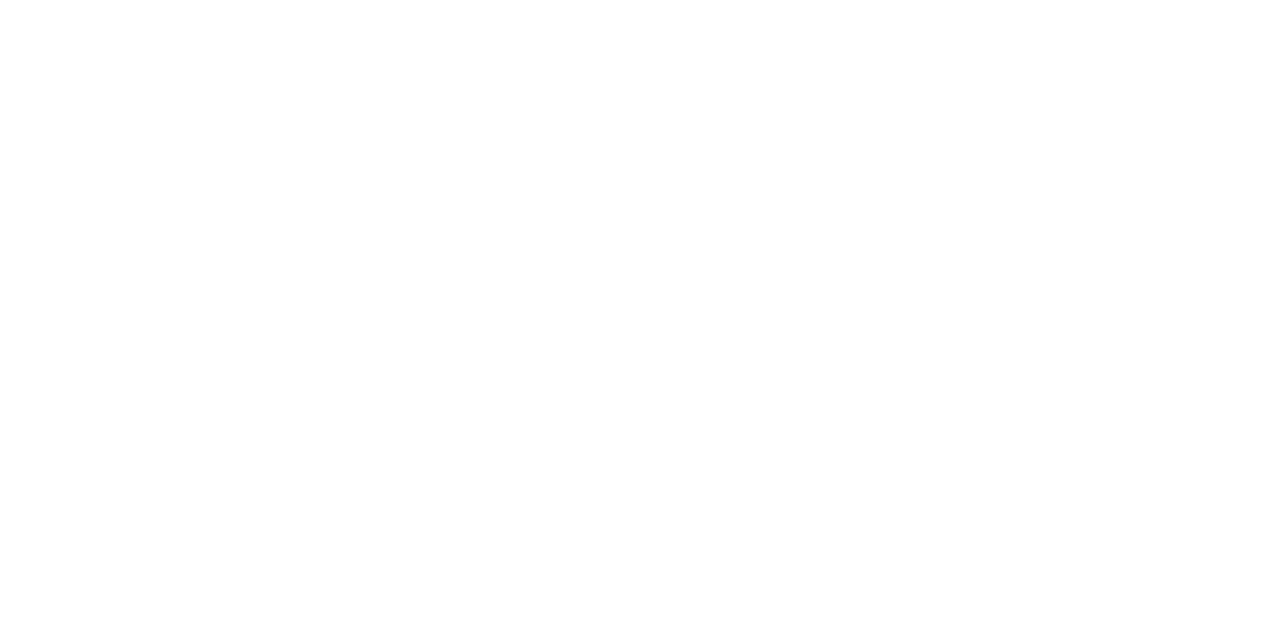
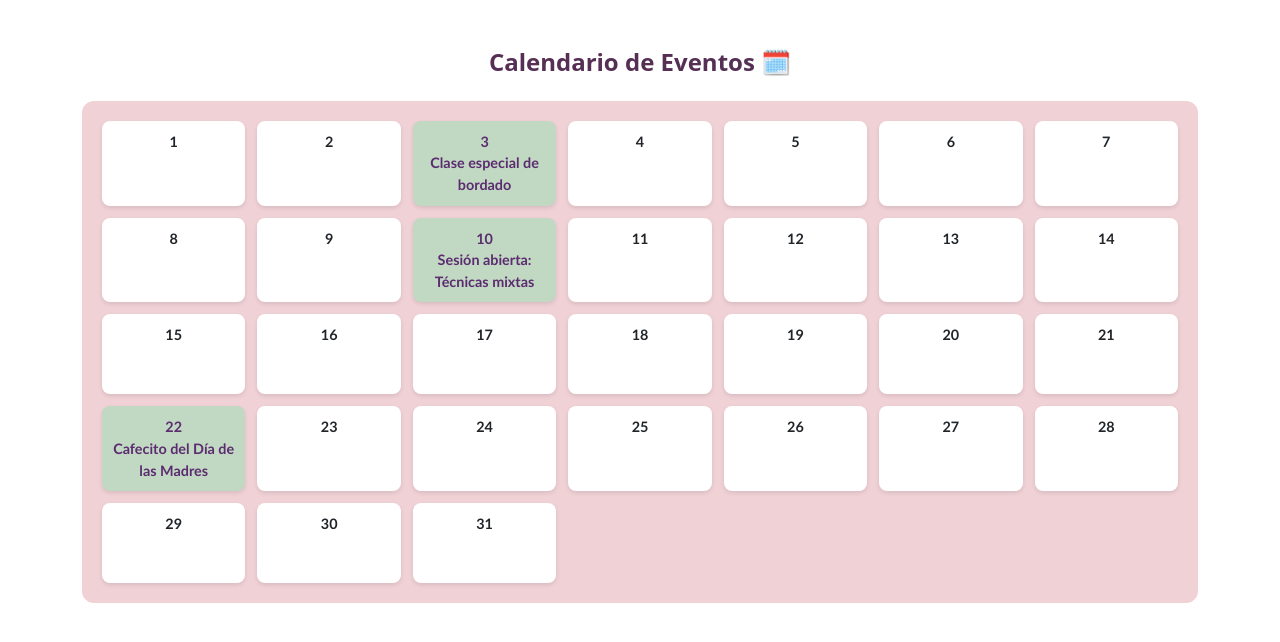
Before and after one commit to Ange3108/G2_SC502_VN_Proyecto, a PHP site: page /secciones/eventos.html in a window 1280 px wide. Before the commit the part shown is empty. Shown: the top 642 px of the page. Run offline with PHP 8.4, Linux system fonts and the light colour scheme; some libraries are stand-ins or nearby versions.

Commit message:
Trabajé en el calendario en la sección de Eventos

```diff
--- a/La Crocherita/Comunidad/css/style.css
+++ b/La Crocherita/Comunidad/css/style.css
@@ -31,7 +31,7 @@
   background-color: rgb(250, 209, 253);
 }
 
-/* ESTILO ARMÓNICO PARA SECCIÓN CLASES */
+/* Estilo de Clases */
 .seccion-clases {
   display: flex;
   flex-direction: column;
@@ -83,3 +83,31 @@
   color: #562f54;
   text-align: center;
 }
+
+/*Estilo de Eventos*/
+.calendar-grid {
+  display: grid;
+  grid-template-columns: repeat(7, 1fr);
+  gap: 12px;
+  background-color: #f0d1d6;
+  padding: 20px;
+  border-radius: 12px;
+}
+
+.calendar-day {
+  background-color: #fff;
+  border-radius: 8px;
+  padding: 10px;
+  text-align: center;
+  box-shadow: 0 2px 4px rgba(0,0,0,0.1);
+  font-family: "Trebuchet MS", sans-serif;
+  font-size: 0.9rem;
+  min-height: 80px;
+  position: relative;
+}
+
+.calendar-day.evento {
+  background-color: #c1d8c3;
+  font-weight: bold;
+  color: #5b2c6f;
+}
--- /dev/null
+++ b/La Crocherita/Comunidad/js/eventos.js
@@ -0,0 +1,25 @@
+document.addEventListener("DOMContentLoaded", function () {
+  const diasEnMes = 31; // Propuesta: Agosto
+  const calendar = document.getElementById("calendar");
+
+  const eventos = [
+    { dia: 3, titulo: "Clase especial de bordado" },
+    { dia: 10, titulo: "Sesión abierta: Técnicas mixtas" },
+    { dia: 22, titulo: "Cafecito del Día de las Madres" },
+  ];
+
+  for (let i = 1; i <= diasEnMes; i++) {
+    const diaDiv = document.createElement("div");
+    diaDiv.className = "calendar-day";
+
+    const evento = eventos.find((ev) => ev.dia === i);
+    if (evento) {
+      diaDiv.classList.add("evento");
+      diaDiv.innerHTML = `<strong>${i}</strong><br>${evento.titulo}`;
+    } else {
+      diaDiv.innerHTML = `<strong>${i}</strong>`;
+    }
+
+    calendar.appendChild(diaDiv);
+  }
+});
--- a/La Crocherita/Comunidad/secciones/eventos.html
+++ b/La Crocherita/Comunidad/secciones/eventos.html
@@ -0,0 +1,21 @@
+<!DOCTYPE html>
+<html lang="es">
+  <head>
+    <meta charset="UTF-8" />
+    <title>Eventos - La Crocherita</title>
+    <link rel="stylesheet" href="../css/style.css" />
+    <link
+      rel="stylesheet"
+      href="https://cdn.jsdelivr.net/npm/bootstrap@5.3.0/dist/css/bootstrap.min.css"
+    />
+    <link rel="stylesheet" href="../css/calendar.css" />
+  </head>
+  <body>
+    <main class="container mt-5">
+      <h2 class="titulo-pagina text-center mb-4">Calendario de Eventos 🗓️</h2>
+      <div id="calendar" class="calendar-grid"></div>
+    </main>
+
+    <script src="../js/eventos.js"></script>
+  </body>
+</html>
```
